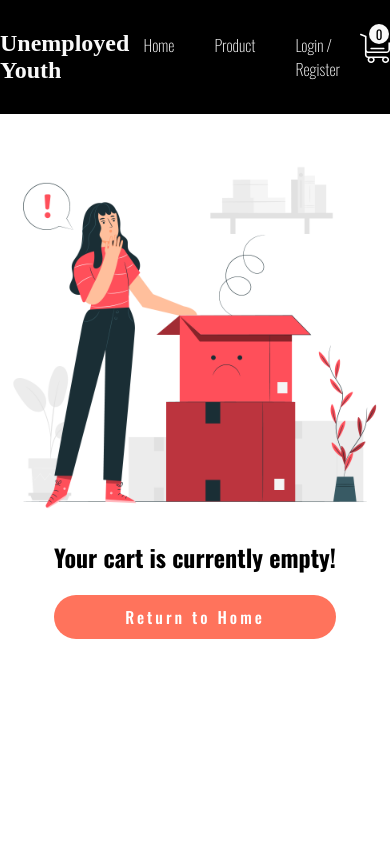
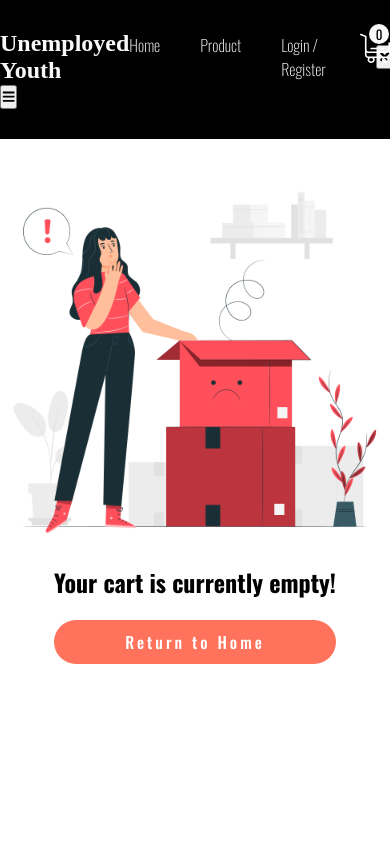
Before and after one commit to cihandundar/add-to-cart, a React (Create React App) app: page /cart in a window 390 px wide. Shown: the top 844 px of the page. Built offline with nearby package versions, Linux system fonts and the light colour scheme.

Commit message:
mobile menu added

```diff
--- a/src/components/Navbar/index.js
+++ b/src/components/Navbar/index.js
@@ -2,8 +2,14 @@ import React, { useContext } from "react";
 import { Link } from "react-router-dom";
 import ShoppingIcon from "assets/icons/ShoppingIcon";
 import CartContext from "context/Context";
+import { useRef } from "react";
+import { FaBars, FaTimes } from "react-icons/fa";
 const Navbar = () => {
   const context = useContext(CartContext);
+  const navRef = useRef();
+  const showNavbar = () => {
+    navRef.current.classList.toggle("responsive_nav");
+  };
 
   console.log(context.state.cart.length);
 
@@ -28,20 +34,26 @@ const Navbar = () => {
   return (
     <header className="header">
       <div className="header__container">
-        <nav className="nav">
+        <nav ref={navRef} className="nav">
           <div className="nav__logo">
-            <Link to="/">
+            <Link to="/" onClick={showNavbar}>
               <h2>Unemployed Youth</h2>
             </Link>
           </div>
           <ul className="nav__list">
             {links?.map((link) => (
-              <li key={link?.id} className="nav__link">
+              <li key={link?.id} className="nav__link" onClick={showNavbar}>
                 <Link to={link?.path}>{link?.name}</Link>
               </li>
             ))}
           </ul>
+          <button className="nav__btn nav__closebtn" onClick={showNavbar}>
+            <FaTimes />
+          </button>
         </nav>
+        <button className="nav__btn" onClick={showNavbar}>
+          <FaBars />
+        </button>
         <span className="nav__icon">
           <Link to="/cart">
             <span>
```
